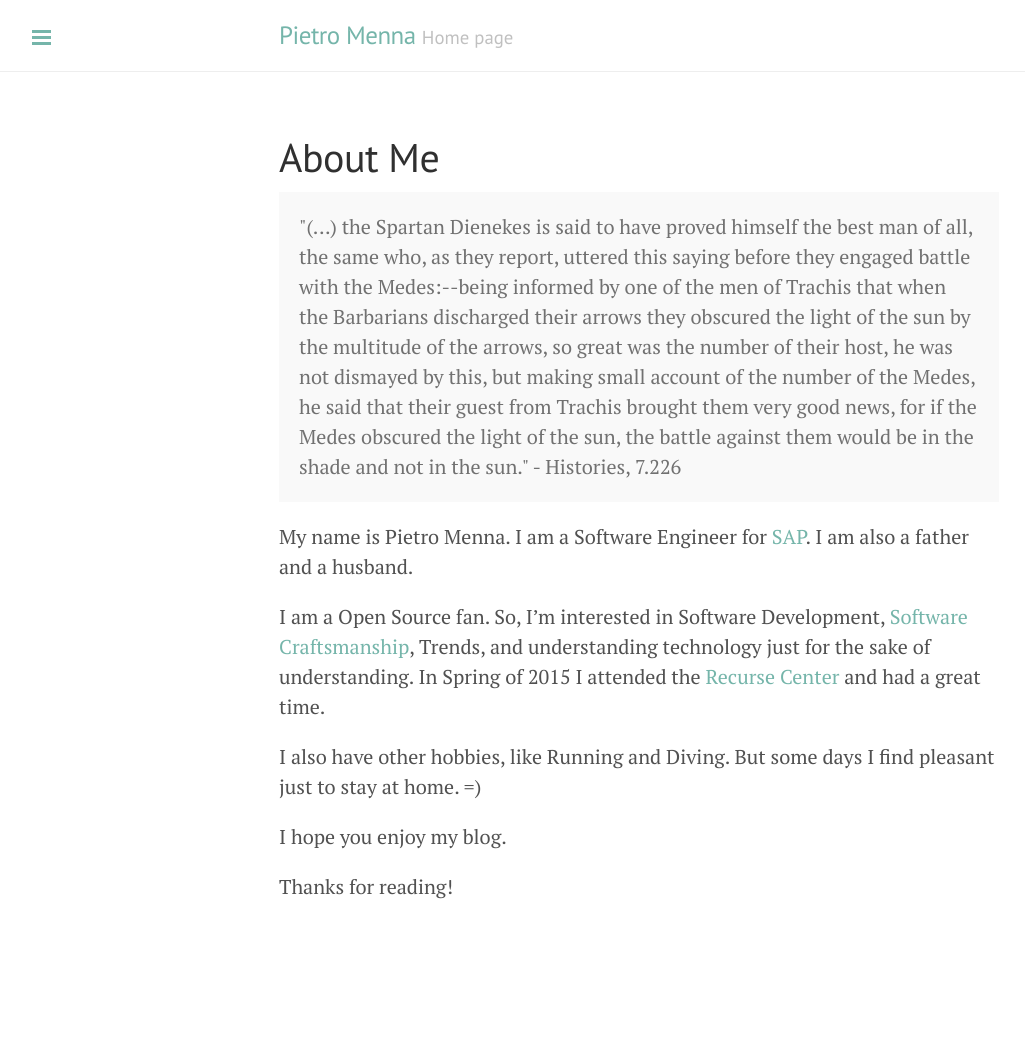
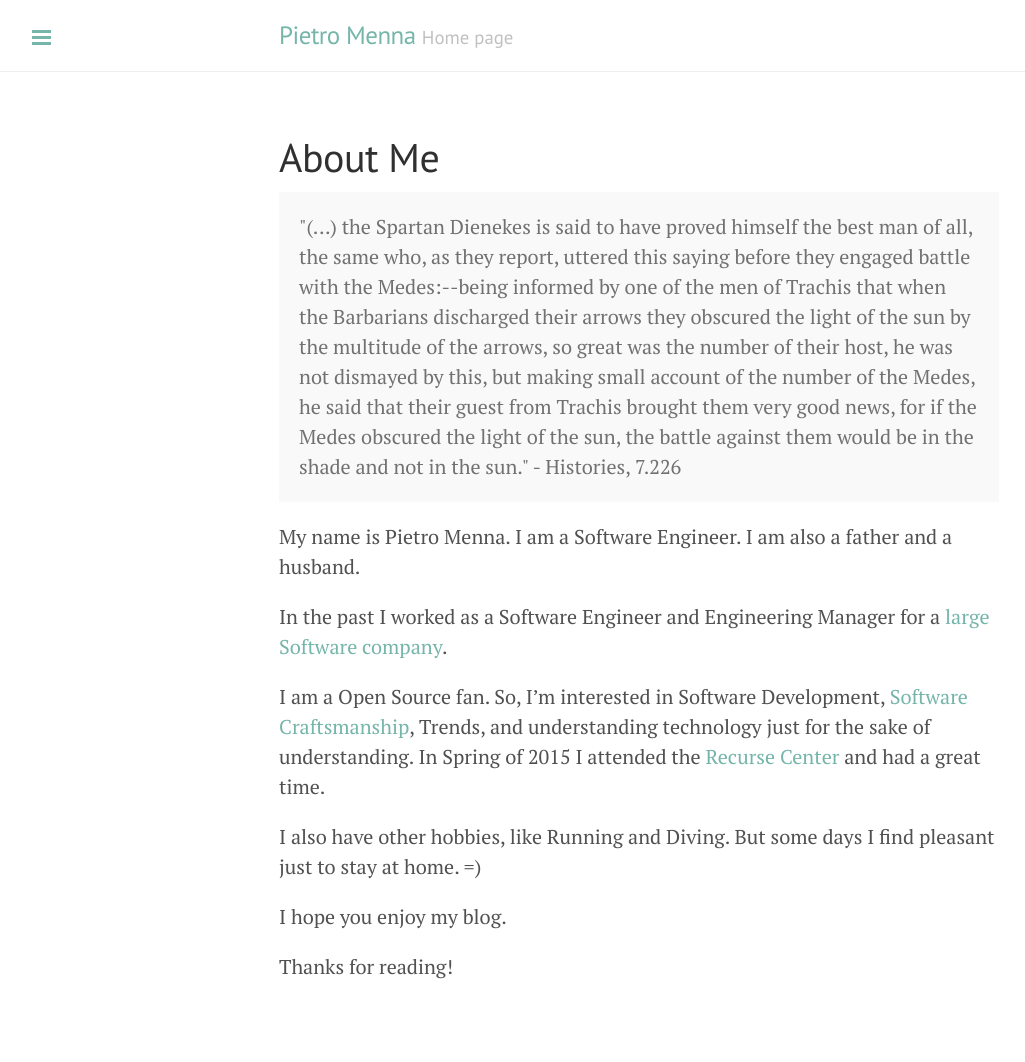
Before and after one commit to pietromenna/pietromenna.github.io, a Jekyll site: the page built from about.md, in a window 1280 px wide. Shown: the whole page, without its empty margins (1-1026 px from the left). Built offline with Jekyll 4.4.1, drawn with Linux system fonts in a browser that asks for light colours; a script that is not in the unit is left out; before the commit the page ends 982 px from its top, so only the background shows below that.

Commit message:
Remove name of the company

```diff
--- a/about.md
+++ b/about.md
@@ -7,7 +7,9 @@ title: About Me
   "(...) the Spartan Dienekes is said to have proved himself the best man of all, the same who, as they report, uttered this saying before they engaged battle with the Medes:--being informed by one of the men of Trachis that when the Barbarians discharged their arrows they obscured the light of the sun by the multitude of the arrows, so great was the number of their host, he was not dismayed by this, but making small account of the number of the Medes, he said that their guest from Trachis brought them very good news, for if the Medes obscured the light of the sun, the battle against them would be in the shade and not in the sun." - Histories, 7.226
 </p>
 
-My name is Pietro Menna. I am a Software Engineer for [SAP][1]. I am also a father and a husband.
+My name is Pietro Menna. I am a Software Engineer. I am also a father and a husband.
+
+In the past I worked as a Software Engineer and Engineering Manager for a [large Software company][1].
 
 I am a Open Source fan. So, I'm interested in Software Development, [Software Craftsmanship][3], Trends, and understanding technology just for the sake of understanding. In Spring of 2015 I attended the [Recurse Center][2] and had a great time.
 
```
